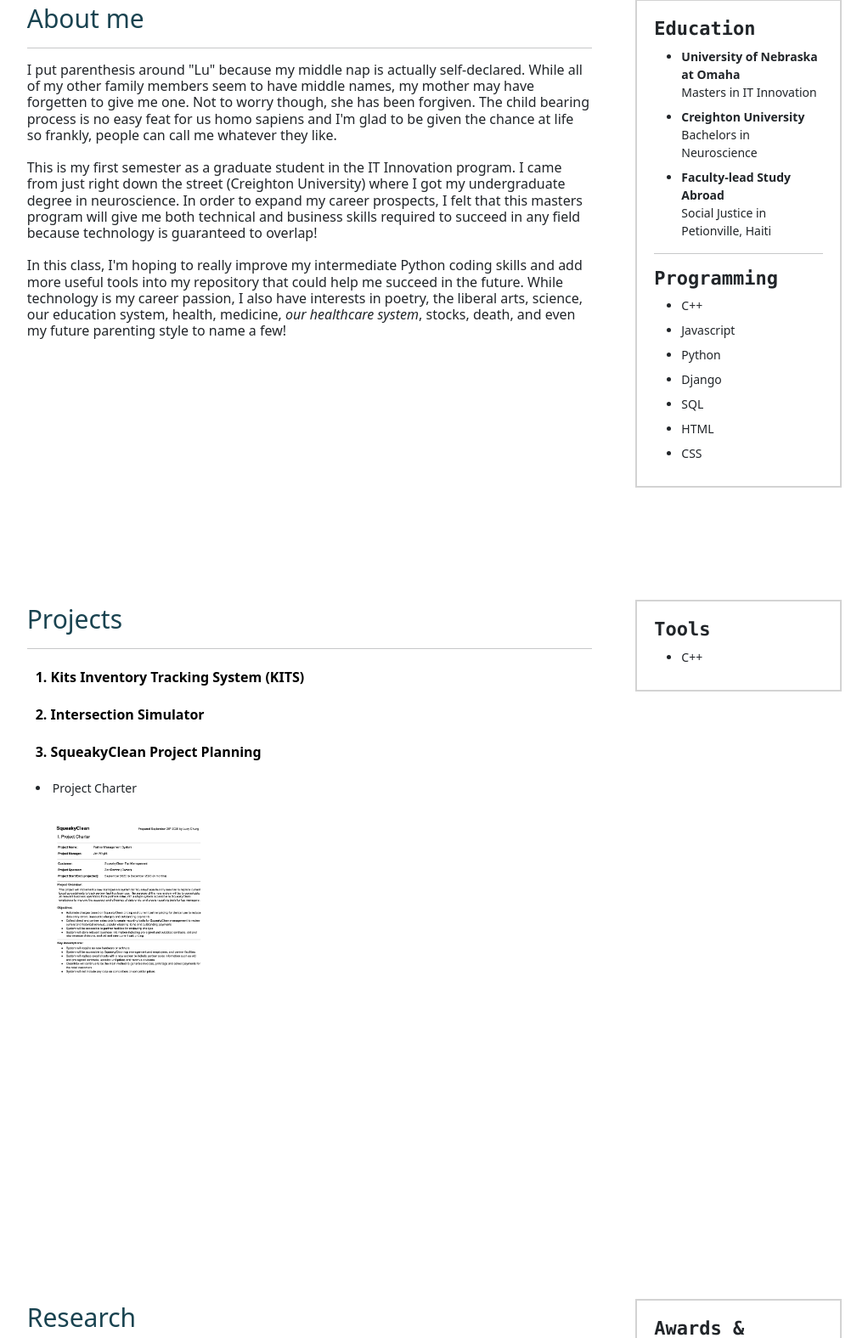
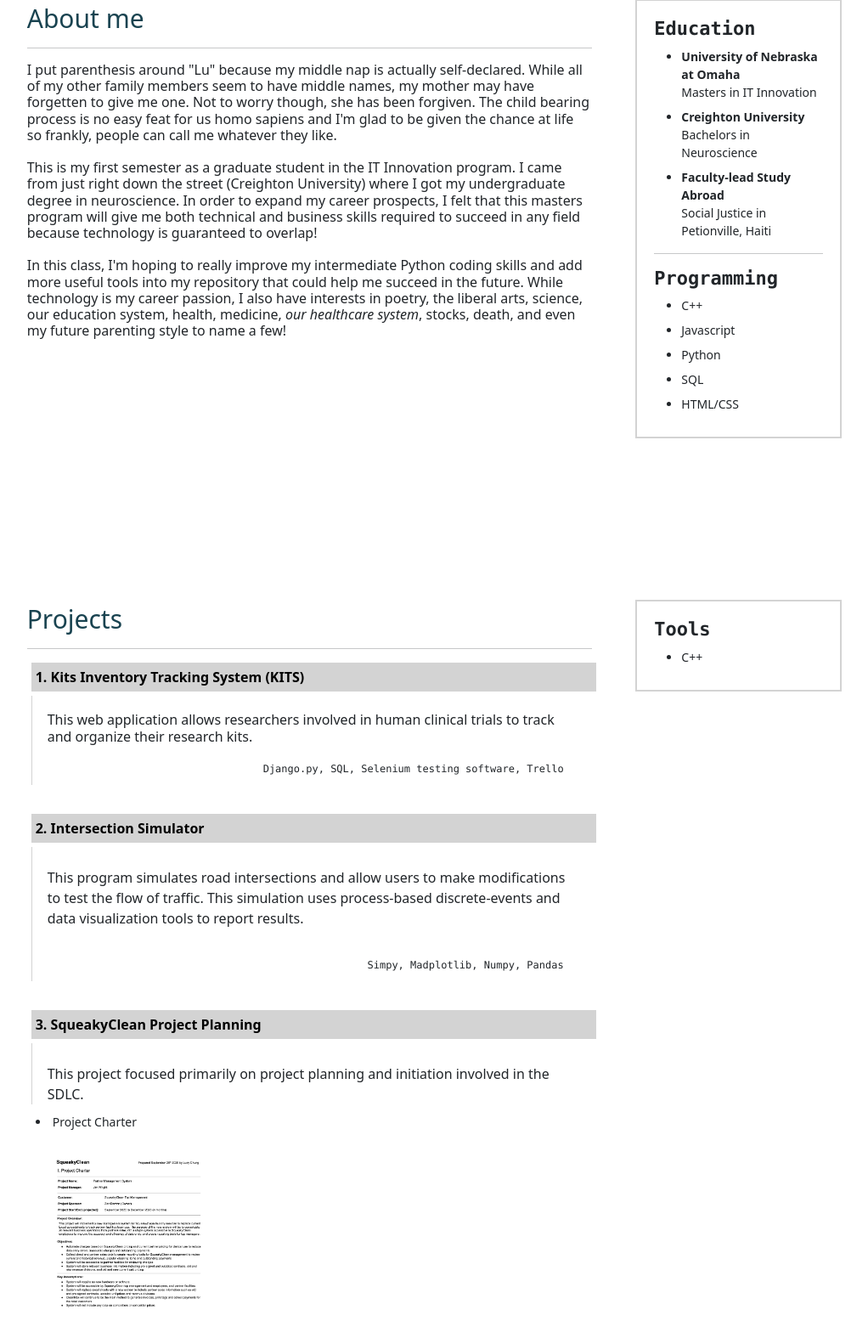
Before and after one commit to Is2lucy1/ISQA3900-Activity2, a Flask app: page / in a window 1280 px wide. Shown: the part 668-2243 px from the top of the page at 85% size, without its empty margins (246-1268 px from the left). Run offline with Flask 2, Linux system fonts and the light colour scheme.

Commit message:
removing js

```diff
--- a/Templates/index.html
+++ b/Templates/index.html
@@ -97,10 +97,8 @@
                       <li>C++</li>
                       <li>Javascript</li>
                       <li>Python</li>
-                      <li>Django</li>
                       <li>SQL</li>
-                      <li>HTML</li>
-                      <li>CSS</li>
+                      <li>HTML/CSS</li>
                     </ul>
                 </p>
 
@@ -124,35 +122,20 @@
 
                 </p>
             </div>
+            <br>
             <div class="accordion"> 2. Intersection Simulator</div>
                 <div class="panel">
                     <br>This program simulates road intersections and allow users to make modifications to test the flow of traffic.
                 This simulation uses process-based discrete-events and data visualization tools to report results.
                 <br>
                 <br>
-                <b>Tools:</b> Simpy, Madplotlib, Numpy, Pandas
+                <div class="ptools">Simpy, Madplotlib, Numpy, Pandas</div>
                 </div>
+                <br>
             <div class="accordion"> 3. SqueakyClean Project Planning</div>
                 <div class="panel"><br>This project focused primarily on project planning and initiation involved in the SDLC.
                 </div>
 
-
-            <script>
-            var acc = document.getElementsByClassName("accordion");
-            var i;
-
-            for (i = 0; i < acc.length; i++) {
-              acc[i].addEventListener("click", function() {
-                this.classList.toggle("active");
-                var panel = this.nextElementSibling;
-                if (panel.style.maxHeight) {
-                  panel.style.maxHeight = null;
-                } else {
-                  panel.style.maxHeight = panel.scrollHeight + "px";
-                }
-              });
-            }
-            </script>
 
 
             <div class="dropdown">
--- a/static/styles.css
+++ b/static/styles.css
@@ -4,6 +4,7 @@
 html {
   scroll-behavior: smooth;
 }
+
 
 .header {
   background-color: #e1e5ea;
@@ -218,27 +219,20 @@ ul {
 
 
 .accordion {
-  background-color: white;
+  background-color: lightgray;
   color: black;
   font-size: 16px;
   font-weight: bold;
-  cursor: pointer;
   border: none;
   outline: none;
-  transition: 0.4s;
   width: 100%;
-}
-
-.active, .accordion:hover {
-  background-color: #ccc;
 }
 
 .panel {
   padding: 0 18px;
   background-color: white;
-  max-height: 0;
+  max-height: auto;
   overflow: hidden;
-  transition: max-height 0.2s ease-out;
   border-left-width: 1px;
   border-left-style: solid;
   border-color: lightgray;
```
Also changed, not shown: index.html (+4 -21 lines), styles.css (+3 -9 lines).
